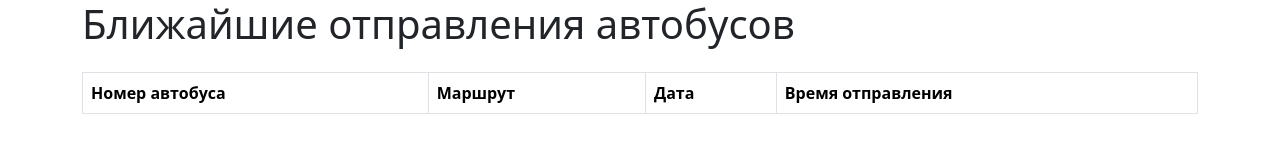
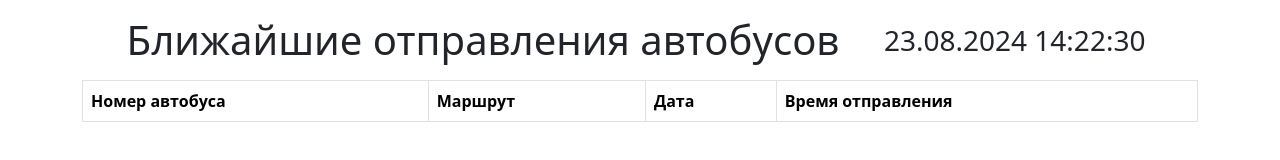
Before and after one commit to Rootdiv/api-autobus, a website: page public/index.html in a window 1280 px wide. Drawn offline with Linux system fonts and the light colour scheme; no server answers.

Commit message:
feat: add current time

```diff
--- a/public/index.html
+++ b/public/index.html
@@ -9,7 +9,10 @@
   </head>
   <body>
     <div class="container">
-      <h1 class="mb-4">Ближайшие отправления автобусов</h1>
+      <div class="d-flex align-items-center justify-content-evenly my-3">
+        <h1 class="m-0">Ближайшие отправления автобусов</h1>
+        <div id="time" class="me-2 fs-3">00:00:00</div>
+      </div>
       <table id="bus" class="table table-striped table-bordered">
         <thead>
           <tr>
--- a/public/js/script.js
+++ b/public/js/script.js
@@ -1,3 +1,10 @@
+const currentTime = () => {
+  const time = document.getElementById('time');
+
+  const timeNow = new Date();
+  time.textContent = timeNow.toLocaleString('ru-RU').replace(',', '');
+};
+
 const fetchBusData = async () => {
   try {
     const response = await fetch('/next-departure');
@@ -37,6 +44,9 @@ const renderBusData = buses => {
 };
 
 const init = async () => {
+  currentTime();
+  setInterval(currentTime, 1000);
+
   const buses = await fetchBusData();
   renderBusData(buses);
 };
```
